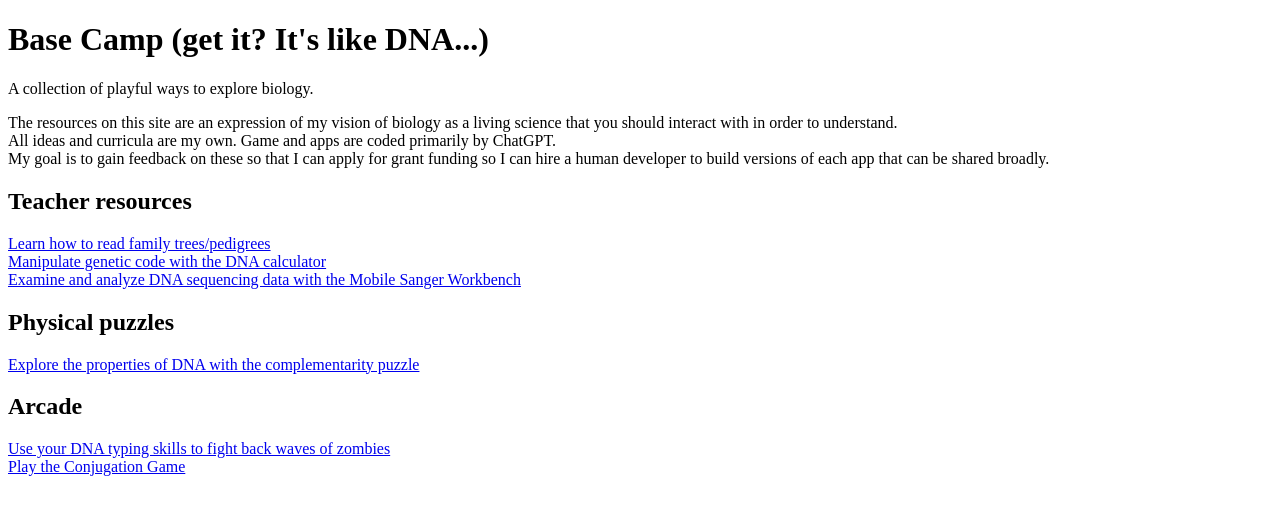
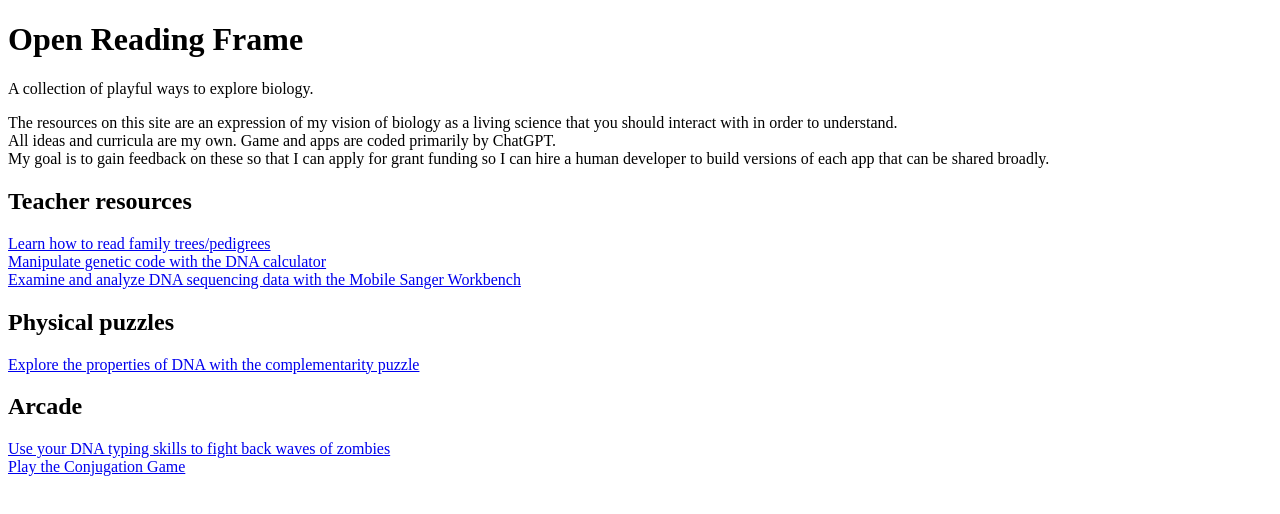
Before and after one commit to brycetaylorbio/basecamp.bio, a plain HTML site: page index.html in a window 1280 px wide. Drawn offline with Linux system fonts and the light colour scheme.

Commit message:
Update index.html

```diff
--- a/index.html
+++ b/index.html
@@ -1,10 +1,10 @@
 <!DOCTYPE html>
 <html>
 <head>
-    <title>Base Camp</title>
+    <title>Open Reading Frame</title>
 </head>
 <body>
-    <h1>Base Camp (get it? It's like DNA...)</h1>
+    <h1>Open Reading Frame</h1>
     <p>A collection of playful ways to explore biology.</p>
     <p>The resources on this site are an expression of my vision of biology as a living science that you should interact with in order to understand.
     <br>
```
